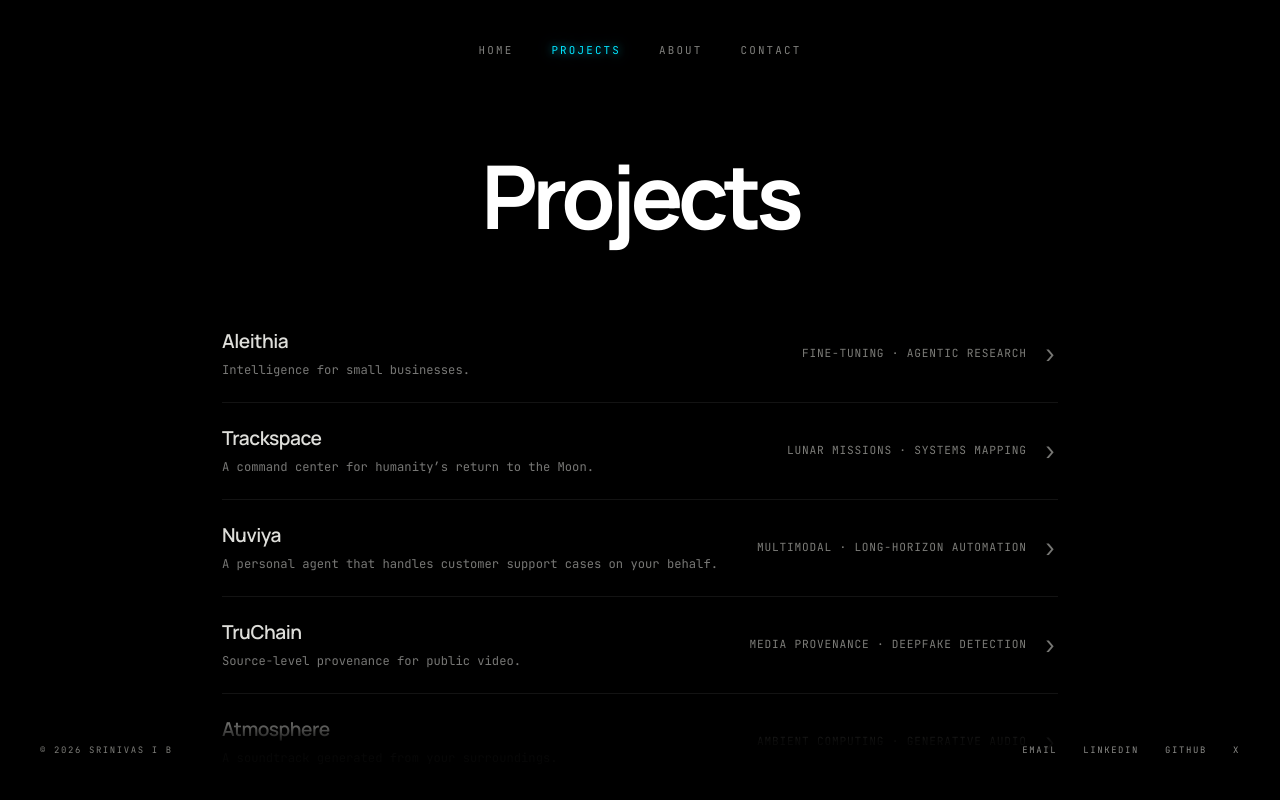
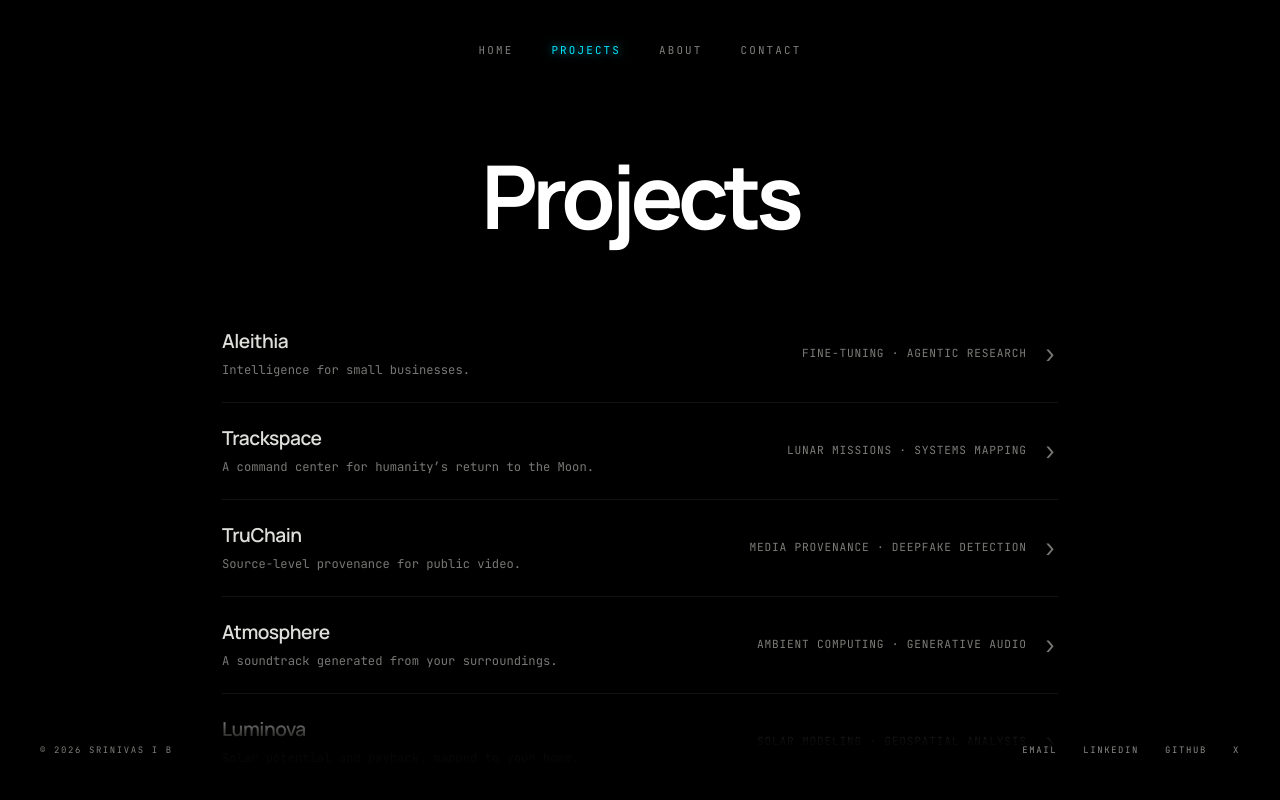
Before and after one commit to IBS27/portfolio, a React (Vite) app: page /projects in a window 1280 px wide. Shown: the top 800 px of the page. Built offline with nearby package versions, Linux system fonts and the light colour scheme.

Commit message:
refactor(projects): remove Nuviya project entry

```diff
--- a/src/pages/Projects.tsx
+++ b/src/pages/Projects.tsx
@@ -25,14 +25,6 @@ const projects: ProjectItem[] = [
     description: 'A source-backed dashboard tracking NASA’s path from Artemis missions toward a sustained lunar base through realtime ingestion, capability dependencies, mission timelines, and an interactive 3D Earth–Moon view.',
     tech: ['Lunar Missions', 'Systems Mapping', 'Next.js', 'TypeScript', 'Convex', 'Three.js', 'React Flow', 'Vitest'],
     url: 'https://trackspace.info',
-  },
-  {
-    id: 'nuviya',
-    title: 'Nuviya',
-    summary: 'A personal agent that handles customer support cases on your behalf.',
-    description: 'Designed and built Nuviya’s animated production marketing experience for an agentic customer-support platform, with responsive product storytelling, workflow demonstrations, and conversion-focused interactions.',
-    tech: ['Multimodal', 'Long-Horizon Automation', 'React', 'TypeScript', 'Vite', 'Framer Motion', 'Formspree'],
-    url: 'https://nuviya.ai',
   },
   {
     id: 'truchain',
```
